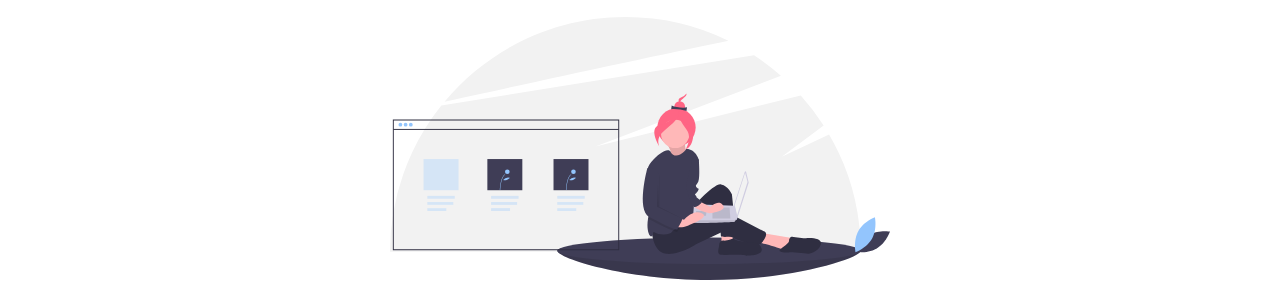
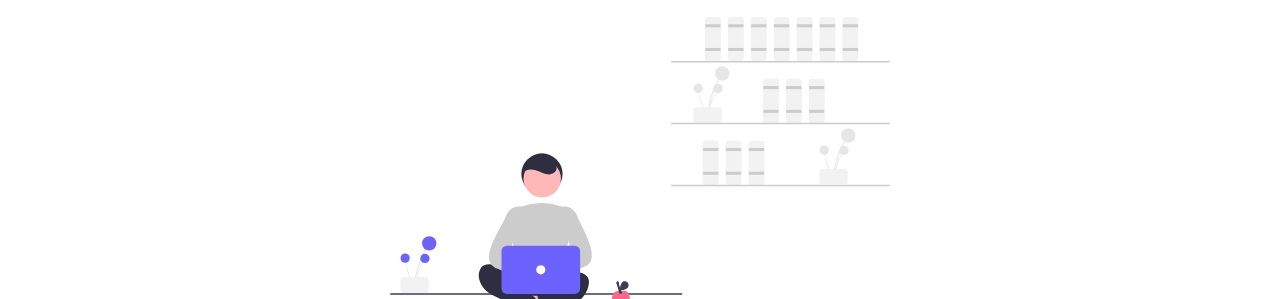
Before and after one commit to adityeah99/Lesson-3-HTML5, a plain HTML site: page index.html in a window 1280 px wide. Shown: the part 102-401 px from the top of the page. Drawn offline with Linux system fonts and the light colour scheme.

Commit message:
change: new image

```diff
--- a/index.html
+++ b/index.html
@@ -27,7 +27,7 @@
     </nav>
 
     <header class="hero">
-        <img class="hero-img" src="images\header.svg" >
+        <img class="hero-img" src="images\img.svg" >
         <h1 class="hero-heading">Aditya Verma, <span style="color:var(--primary-color)"> The Web Developer</span></h1>
         <div class="container hero-heading">
             <a class="links primary-link" href="https://drive.google.com/drive/u/0/my-drive">My Resume</a>
```
Also changed, not shown: images/header.svg (deleted), images/img.svg (added).
